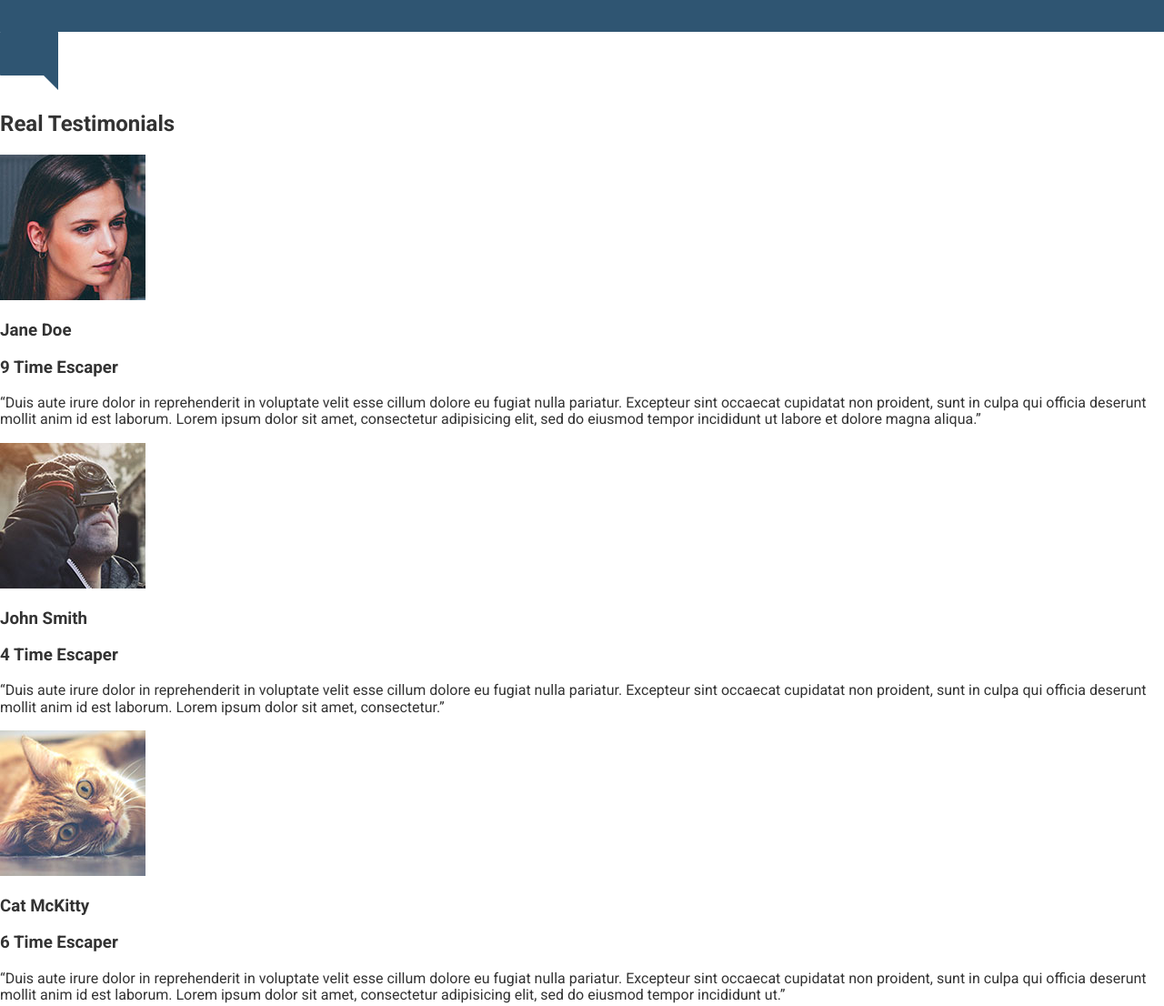
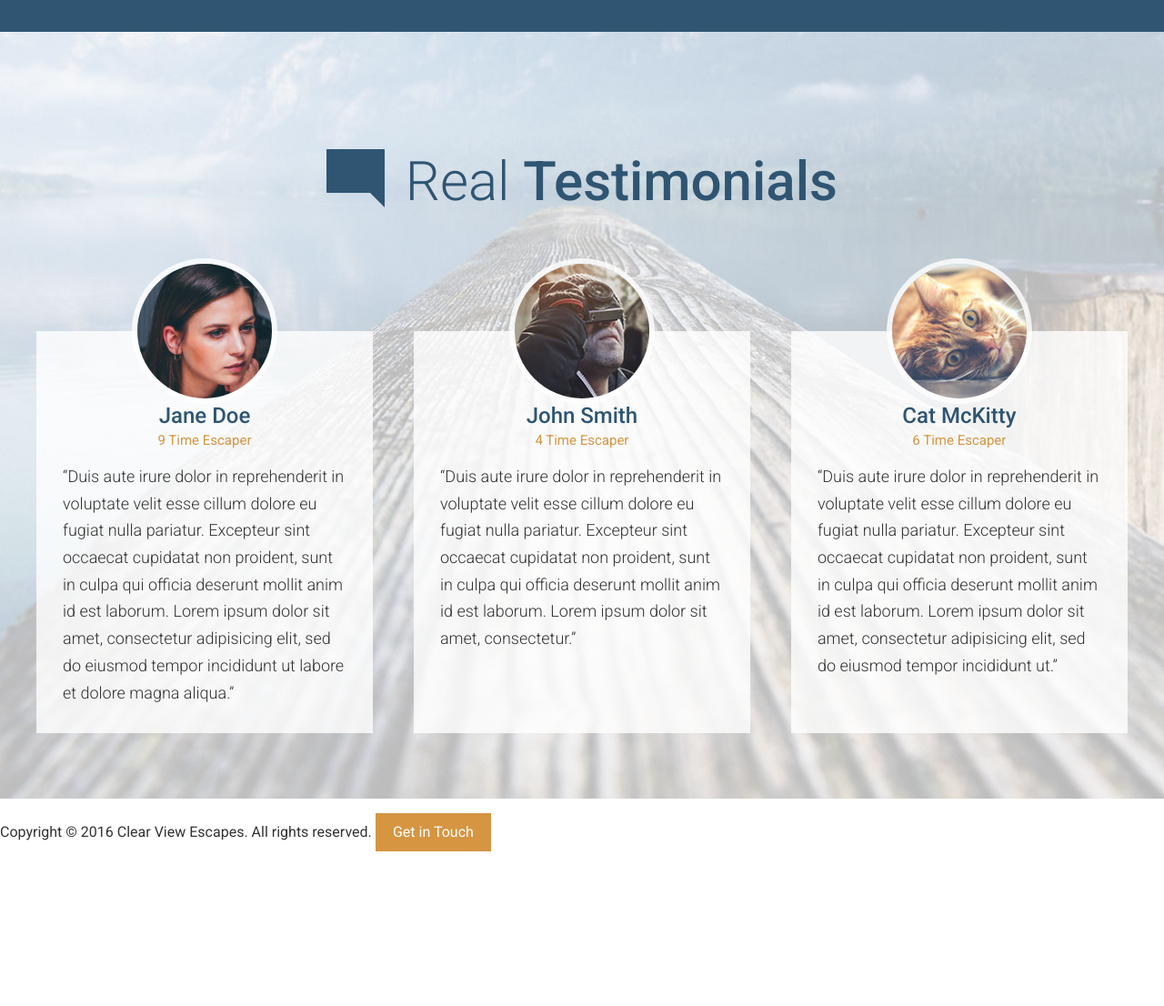
Before and after one commit to zeroFruit/workflow-p, a website: page app/index.html in a window 1280 px wide. Shown: the part 3000-4106 px from the top of the page at 91% size. After the commit the page ends 3952 px from the top, so only its background shows below. Drawn offline with Linux system fonts and the light colour scheme.

Commit message:
Completed the Testimonials section

```diff
--- a/app/assets/styles/base/_mixins.css
+++ b/app/assets/styles/base/_mixins.css
@@ -11,7 +11,7 @@
 }
 
 @define-mixin atLarge {
-  @media (min-width: 1200px) {
+  @media (min-width: 1010px) {
     @mixin-content;
   }
 }
--- a/app/assets/styles/modules/_page-section.css
+++ b/app/assets/styles/modules/_page-section.css
@@ -8,4 +8,29 @@
     background-color: $mainBlue;
     color: #FFF;
   }
+
+  &--no-b-padding-until-medium {
+    padding-bottom: 0;
+
+    @mixin atMedium {
+      padding-bottom: 4.5rem;
+    }
+  }
+
+  &--no-b-padding-until-large {
+    padding-bottom: 0;
+
+    @mixin atLarge {
+      padding-bottom: 4.5rem;
+    }
+  }
+
+  &--testimonials {
+    background-color: #e0e6ef;
+
+    @mixin atLarge {
+      background: url('/assets/images/testimonials-bg.jpg') top center no-repeat;
+      background-size: cover;
+    }
+  }
 }
--- a/app/assets/styles/modules/_row.css
+++ b/app/assets/styles/modules/_row.css
@@ -9,12 +9,24 @@
     margin-right: -100px;
   }
 
+  &--gutters-small {
+    margin-right: -45px;
+  }
+
   &--gutters > div {
     padding-right: 65px;
   }
 
   &--gutters-large > div {
     padding-right: 100px;
+  }
+
+  &--gutters-small > div {
+    padding-right: 45px;
+  }
+
+  &--t-padding {
+    padding-top: 80px;
   }
 
   &__b-margin-until-medium {
@@ -49,4 +61,56 @@
       width: 50%;
     }
   }
+
+  @mixin atLarge {
+    &__b-margin-until-large {
+      margin-bottom: 0;
+    }
+
+    &__large-4 {
+      float: left;
+      width: 33.33%;
+    }
+
+    &__large-4--larger {
+      width: 37%;
+    }
+
+    &__large-8 {
+      float: left;
+      width: 66.66%;
+    }
+
+    &__large-8--smaller {
+      width: 63%;
+    }
+
+    &__large-6 {
+      float: left;
+      width: 50%;
+    }
+  }
+
+  /* Begin Equal Height Rules */
+  &--equal-height-at-medium {
+    @mixin atMedium {
+      display: flex;
+    }
+
+    & > div {
+      float: none;
+      display: flex;
+    }
+  }
+
+  &--equal-height-at-large {
+    @mixin atLarge {
+      display: flex;
+    }
+
+    & > div {
+      float: none;
+      display: flex;
+    }
+  }
 }
--- a/app/assets/styles/modules/_section-title.css
+++ b/app/assets/styles/modules/_section-title.css
@@ -11,6 +11,10 @@
     font-weight: 500;
   }
 
+  &--blue {
+    color: $mainBlue;
+  }
+
   &__icon {
     display: block;
     margin-left: auto;
@@ -18,6 +22,8 @@
     margin-bottom: .6rem;
 
     @mixin atSmall {
+      position: relative;
+      top: 8px;
       margin-right: .5rem;
       margin-left: 0;
       margin-bottom: 0;
--- /dev/null
+++ b/app/assets/styles/modules/_testimonial.css
@@ -0,0 +1,41 @@
+.testimonial {
+  background-color: rgba(255, 255, 255, .8);
+  padding: 0 18px 1px 18px;
+  margin-bottom: 98px;
+
+  @mixin atLarge {
+    margin-bottom: 0;
+    padding: 0 1.8125rem 1px 1.8125rem;
+  }
+
+  &--last {
+    margin-bottom: 0;
+  }
+
+  &__photo {
+    border-radius: 80px;
+    overflow: hidden;
+    width: 160px;
+    height: 160px;
+    margin: 0 auto -80px auto;
+    position: relative;
+    top: -80px;
+    border: 6px solid rgba(255, 255, 255, .8);
+  }
+
+  &__title {
+    color: $mainBlue;
+    text-align: center;
+    font-size: 1.5rem;
+    font-weight: 500;
+    margin: 0;
+  }
+
+  &__subtitle {
+    color: $mainOrange;
+    text-align: center;
+    font-weight: 400;
+    font-size: 0.9375rem;
+    margin: .25rem 0 1rem 0;
+  }
+}
--- a/app/assets/styles/modules/_wrapper.css
+++ b/app/assets/styles/modules/_wrapper.css
@@ -8,6 +8,26 @@
 
   &--medium {
     max-width: 976px;
+  }
+
+  &--no-padding-until-medium {
+    padding-left: 0;
+    padding-right: 0;
+
+    @mixin atMedium {
+      padding-left: 18px;
+      padding-right: 18px;
+    }
+  }
+
+  &--no-padding-until-large {
+    padding-left: 0;
+    padding-right: 0;
+
+    @mixin atLarge {
+      padding-left: 18px;
+      padding-right: 18px;
+    }
   }
 
   &--b-margin {
--- a/app/assets/styles/style.css
+++ b/app/assets/styles/style.css
@@ -11,3 +11,4 @@
 @import "modules/_generic-content-container";
 @import "modules/_section-title";
 @import "modules/_feature-item";
+@import "modules/_testimonial.css";
--- a/app/index.html
+++ b/app/index.html
@@ -107,24 +107,48 @@
     </div>
   </div>
 
-  <div id="testimonials">
-    <img src="assets/images/icons/comment.svg">
-    <h2>Real Testimonials</h2>
+  <div id="testimonials" class="page-section page-section--no-b-padding-until-large page-section--testimonials">
+    <div class="wrapper wrapper--no-padding-until-large">
+      <h2 class="section-title section-title--blue">
+        <img class="section-title__icon" src="assets/images/icons/comment.svg">
+        Real <strong>Testimonials</strong>
+      </h2>
 
-    <img src="assets/images/testimonial-jane.jpg">
-    <h3>Jane Doe</h3>
-    <h3>9 Time Escaper</h3>
-    <p>&ldquo;Duis aute irure dolor in reprehenderit in voluptate velit esse cillum dolore eu fugiat nulla pariatur. Excepteur sint occaecat cupidatat non proident, sunt in culpa qui officia deserunt mollit anim id est laborum. Lorem ipsum dolor sit amet, consectetur adipisicing elit, sed do eiusmod tempor incididunt ut labore et dolore magna aliqua.&rdquo;</p>
+      <div class="row row--gutters row--equal-height-at-large row--gutters-small row--t-padding generic-content-container">
+        <div class="row__large-4">
+          <div class="testimonial">
+            <div sizes="160px" class="testimonial__photo">
+              <img srcset="assets/images/testimonial-jane.jpg 160w, assets/images/testimonial-jane-hi-dpi.jpg 320w">
+            </div>
+            <h3 class="testimonial__title">Jane Doe</h3>
+            <h4 class="testimonial__subtitle">9 Time Escaper</h4>
+            <p>&ldquo;Duis aute irure dolor in reprehenderit in voluptate velit esse cillum dolore eu fugiat nulla pariatur. Excepteur sint occaecat cupidatat non proident, sunt in culpa qui officia deserunt mollit anim id est laborum. Lorem ipsum dolor sit amet, consectetur adipisicing elit, sed do eiusmod tempor incididunt ut labore et dolore magna aliqua.&rdquo;</p>
+          </div>
+        </div>
 
-    <img src="assets/images/testimonial-john.jpg">
-    <h3>John Smith</h3>
-    <h3>4 Time Escaper</h3>
-    <p>&ldquo;Duis aute irure dolor in reprehenderit in voluptate velit esse cillum dolore eu fugiat nulla pariatur. Excepteur sint occaecat cupidatat non proident, sunt in culpa qui officia deserunt mollit anim id est laborum. Lorem ipsum dolor sit amet, consectetur.&rdquo;</p>
+        <div class="row__large-4">
+          <div class="testimonial">
+            <div class="testimonial__photo">
+              <img sizes="160px" srcset="assets/images/testimonial-john.jpg 160w, assets/images/testimonial-john-hi-dpi.jpg 320w">
+            </div>
+            <h3 class="testimonial__title">John Smith</h3>
+            <h4 class="testimonial__subtitle">4 Time Escaper</h4>
+            <p>&ldquo;Duis aute irure dolor in reprehenderit in voluptate velit esse cillum dolore eu fugiat nulla pariatur. Excepteur sint occaecat cupidatat non proident, sunt in culpa qui officia deserunt mollit anim id est laborum. Lorem ipsum dolor sit amet, consectetur.&rdquo;</p>
+          </div>
+        </div>
 
-    <img src="assets/images/testimonial-cat.jpg">
-    <h3>Cat McKitty</h3>
-    <h3>6 Time Escaper</h3>
-    <p>&ldquo;Duis aute irure dolor in reprehenderit in voluptate velit esse cillum dolore eu fugiat nulla pariatur. Excepteur sint occaecat cupidatat non proident, sunt in culpa qui officia deserunt mollit anim id est laborum. Lorem ipsum dolor sit amet, consectetur adipisicing elit, sed do eiusmod tempor incididunt ut.&rdquo;</p>
+        <div class="row__large-4">
+          <div class="testimonial testimonial--last">
+            <div class="testimonial__photo">
+              <img sizes="160px" srcset="assets/images/testimonial-cat.jpg 160w, assets/images/testimonial-cat-hi-dpi.jpg 320w">
+            </div>
+            <h3 class="testimonial__title">Cat McKitty</h3>
+            <h4 class="testimonial__subtitle">6 Time Escaper</h3>
+            <p>&ldquo;Duis aute irure dolor in reprehenderit in voluptate velit esse cillum dolore eu fugiat nulla pariatur. Excepteur sint occaecat cupidatat non proident, sunt in culpa qui officia deserunt mollit anim id est laborum. Lorem ipsum dolor sit amet, consectetur adipisicing elit, sed do eiusmod tempor incididunt ut.&rdquo;</p>
+          </div>
+        </div>
+      </div>
+    </div>
   </div>
 
   <footer>
--- a/app/temp/styles/style.css
+++ b/app/temp/styles/style.css
@@ -578,6 +578,32 @@ a {
   max-width: 976px;
 }
 
+.wrapper--no-padding-until-medium {
+  padding-left: 0;
+  padding-right: 0;
+}
+
+@media (min-width: 800px) {
+
+  .wrapper--no-padding-until-medium {
+    padding-left: 18px;
+    padding-right: 18px;
+  }
+}
+
+.wrapper--no-padding-until-large {
+  padding-left: 0;
+  padding-right: 0;
+}
+
+@media (min-width: 1010px) {
+
+  .wrapper--no-padding-until-large {
+    padding-left: 18px;
+    padding-right: 18px;
+  }
+}
+
 .wrapper--b-margin {
   margin-bottom: 1rem;
 }
@@ -608,6 +634,40 @@ a {
 .page-section--blue {
   background-color: #2f5572;
   color: #FFF;
+}
+
+.page-section--no-b-padding-until-medium {
+  padding-bottom: 0;
+}
+
+@media (min-width: 800px) {
+
+  .page-section--no-b-padding-until-medium {
+    padding-bottom: 4.5rem;
+  }
+}
+
+.page-section--no-b-padding-until-large {
+  padding-bottom: 0;
+}
+
+@media (min-width: 1010px) {
+
+  .page-section--no-b-padding-until-large {
+    padding-bottom: 4.5rem;
+  }
+}
+
+.page-section--testimonials {
+  background-color: #e0e6ef;
+}
+
+@media (min-width: 1010px) {
+
+  .page-section--testimonials {
+    background: url('/assets/images/testimonials-bg.jpg') top center no-repeat;
+    background-size: cover;
+  }
 }
 
 .headline {
@@ -678,12 +738,24 @@ a {
   margin-right: -100px;
 }
 
+.row--gutters-small {
+  margin-right: -45px;
+}
+
 .row--gutters > div {
   padding-right: 65px;
 }
 
 .row--gutters-large > div {
   padding-right: 100px;
+}
+
+.row--gutters-small > div {
+  padding-right: 45px;
+}
+
+.row--t-padding {
+  padding-top: 80px;
 }
 
 .row__b-margin-until-medium {
@@ -718,6 +790,70 @@ a {
     float: left;
     width: 50%;
   }
+}
+
+@media (min-width: 1010px) {
+
+  .row__b-margin-until-large {
+    margin-bottom: 0;
+  }
+
+  .row__large-4 {
+    float: left;
+    width: 33.33%;
+  }
+
+  .row__large-4--larger {
+    width: 37%;
+  }
+
+  .row__large-8 {
+    float: left;
+    width: 66.66%;
+  }
+
+  .row__large-8--smaller {
+    width: 63%;
+  }
+
+  .row__large-6 {
+    float: left;
+    width: 50%;
+  }
+}
+
+/* Begin Equal Height Rules */
+
+@media (min-width: 800px) {
+
+  .row--equal-height-at-medium {
+    display: -webkit-box;
+    display: -ms-flexbox;
+    display: flex;
+  }
+}
+
+.row--equal-height-at-medium > div {
+  float: none;
+  display: -webkit-box;
+  display: -ms-flexbox;
+  display: flex;
+}
+
+@media (min-width: 1010px) {
+
+  .row--equal-height-at-large {
+    display: -webkit-box;
+    display: -ms-flexbox;
+    display: flex;
+  }
+}
+
+.row--equal-height-at-large > div {
+  float: none;
+  display: -webkit-box;
+  display: -ms-flexbox;
+  display: flex;
 }
 
 .generic-content-container p {
@@ -755,6 +891,10 @@ a {
   font-weight: 500;
 }
 
+.section-title--blue {
+  color: #2f5572;
+}
+
 .section-title__icon {
   display: block;
   margin-left: auto;
@@ -765,6 +905,8 @@ a {
 @media (min-width: 530px) {
 
   .section-title__icon {
+    position: relative;
+    top: 8px;
     margin-right: .5rem;
     margin-left: 0;
     margin-bottom: 0;
@@ -815,3 +957,48 @@ a {
     text-align: left;
   }
 }
+
+.testimonial {
+  background-color: rgba(255, 255, 255, .8);
+  padding: 0 18px 1px 18px;
+  margin-bottom: 98px;
+}
+
+@media (min-width: 1010px) {
+
+  .testimonial {
+    margin-bottom: 0;
+    padding: 0 1.8125rem 1px 1.8125rem;
+  }
+}
+
+.testimonial--last {
+  margin-bottom: 0;
+}
+
+.testimonial__photo {
+  border-radius: 80px;
+  overflow: hidden;
+  width: 160px;
+  height: 160px;
+  margin: 0 auto -80px auto;
+  position: relative;
+  top: -80px;
+  border: 6px solid rgba(255, 255, 255, .8);
+}
+
+.testimonial__title {
+  color: #2f5572;
+  text-align: center;
+  font-size: 1.5rem;
+  font-weight: 500;
+  margin: 0;
+}
+
+.testimonial__subtitle {
+  color: #d59541;
+  text-align: center;
+  font-weight: 400;
+  font-size: 0.9375rem;
+  margin: .25rem 0 1rem 0;
+}
```
